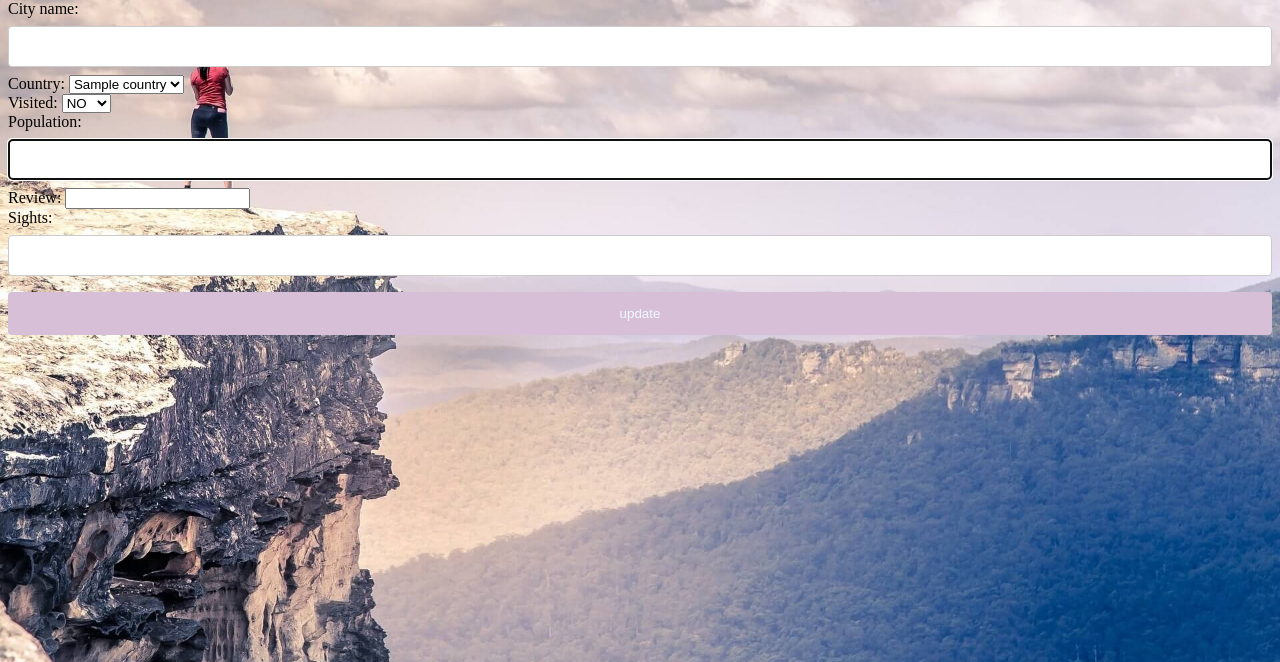
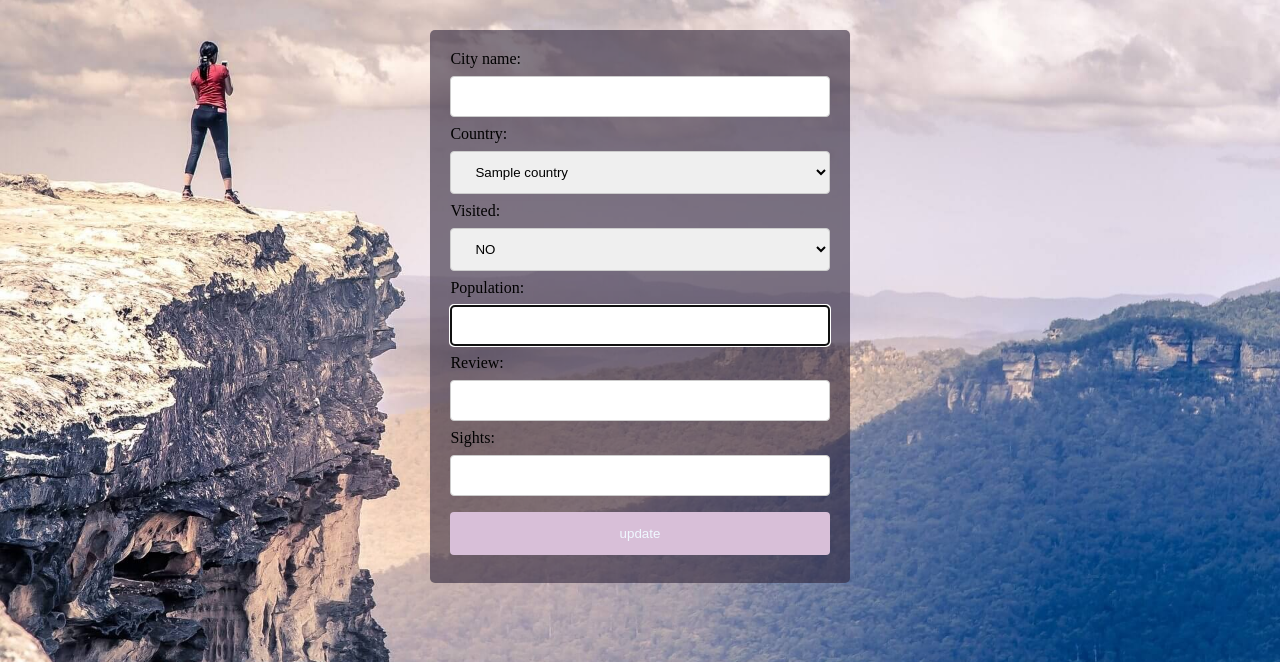
Before and after one commit to mirkiy/travel_bucket_list_python, a Flask app: page /cities/new_city in a window 1280 px wide. Shown: the part 138-800 px from the top of the page. Run offline with Flask 2, Linux system fonts and the light colour scheme; a database or web service that is not in the repository returns one stand-in record (values such as "Sample title"); some libraries are stand-ins or nearby versions.

Commit message:
city add new and update forms styled

```diff
--- a/static/css/forms.css
+++ b/static/css/forms.css
@@ -1,6 +1,16 @@
 /* country form */
 
-input[type="text"] {
+input[type="text"],
+select {
+  width: 100%;
+  padding: 12px 20px;
+  margin: 8px 0;
+  display: inline-block;
+  border: 1px solid #ccc;
+  border-radius: 4px;
+  box-sizing: border-box;
+}
+input[type="number"] {
   width: 100%;
   padding: 12px 20px;
   margin: 8px 0;
@@ -25,11 +35,12 @@ input[type="submit"]:hover {
   background-color: var(--hover-color);
 }
 
-.country_container {
+.form_container {
   margin: auto;
   margin-top: 30px;
-  width: 50%;
+  width: 30%;
   border-radius: 5px;
   background: rgba(48, 38, 59, 0.6);
   padding: 20px;
+  transition: all 2s ease-in-out;
 }
--- a/templates/cities/edit.html
+++ b/templates/cities/edit.html
@@ -8,7 +8,7 @@
     <a href="/cities/new_city">ADD NEW CITY</a>
 </nav>
 
-
+<div class="form_container">
 <form action="/cities/{{city.id}}/edit" method="post">
 
     <div>
@@ -57,8 +57,8 @@
         <input type="text" id="sights" name="sights" value="{{city.sigths}}" required>
     </div>
 
-    <button type="submit">update</button>
+    <input type="submit" value="update">
 
 </form>
-
+</div>
 {% endblock %}
--- a/templates/cities/new_city.html
+++ b/templates/cities/new_city.html
@@ -8,6 +8,7 @@
     <a href="/cities/new_city">ADD NEW CITY</a>
 </nav>
 
+<div class="form_container">
 <form action="/cities" method="post">
 
 
@@ -59,7 +60,7 @@
 
 <input type="submit" value="update">
 
-
 </form>
 
+</div>
 {% endblock %}
--- a/templates/countries/new_country.html
+++ b/templates/countries/new_country.html
@@ -6,7 +6,7 @@
     <a href="/countries">COUNTRIES</a>
     <a href="/cities/new_city">ADD NEW CITY</a>
 </nav>
-<div class="country_container">
+<div class="form_container">
 <form action="/countries" method="post">
     <div>
         <label for="name">Country name:</label>
@@ -18,7 +18,7 @@
         <input type="text" id="capital" name="capital" placeholder="capital city" required>
     </div>
     <input type="submit" value="add country">
-<!-- <button type="submit">ADD COUNTRY</button> -->
+
 </form>
 </div>
 {% endblock %}
```
